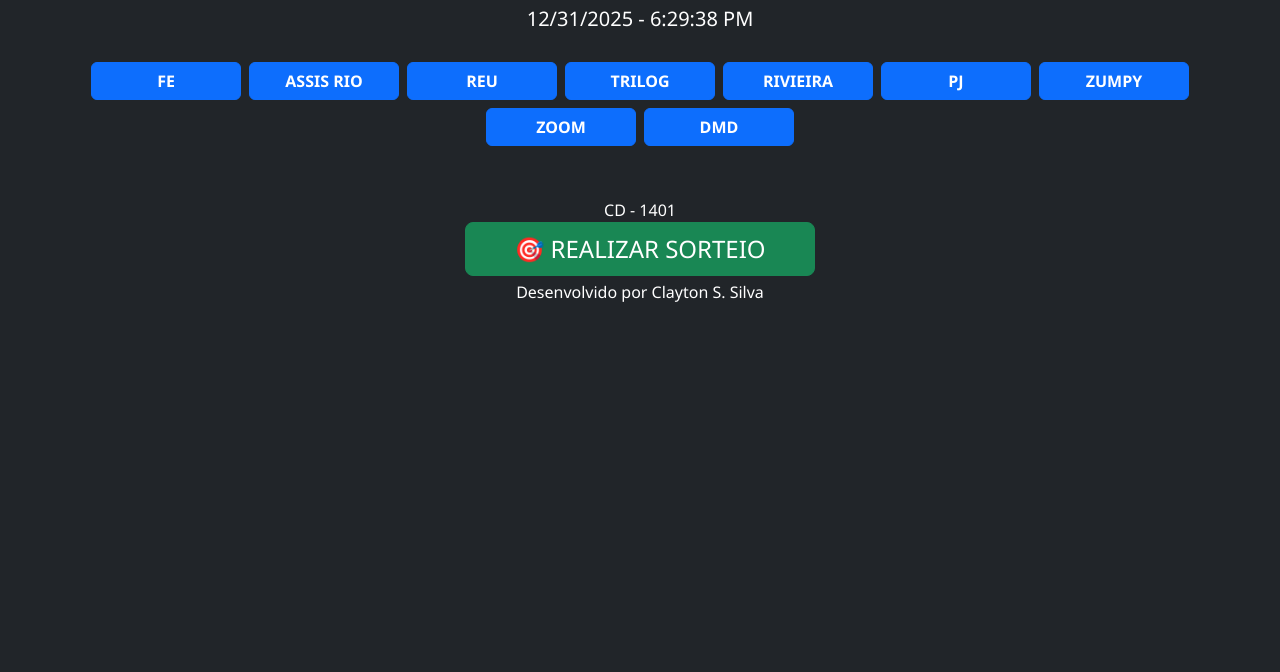
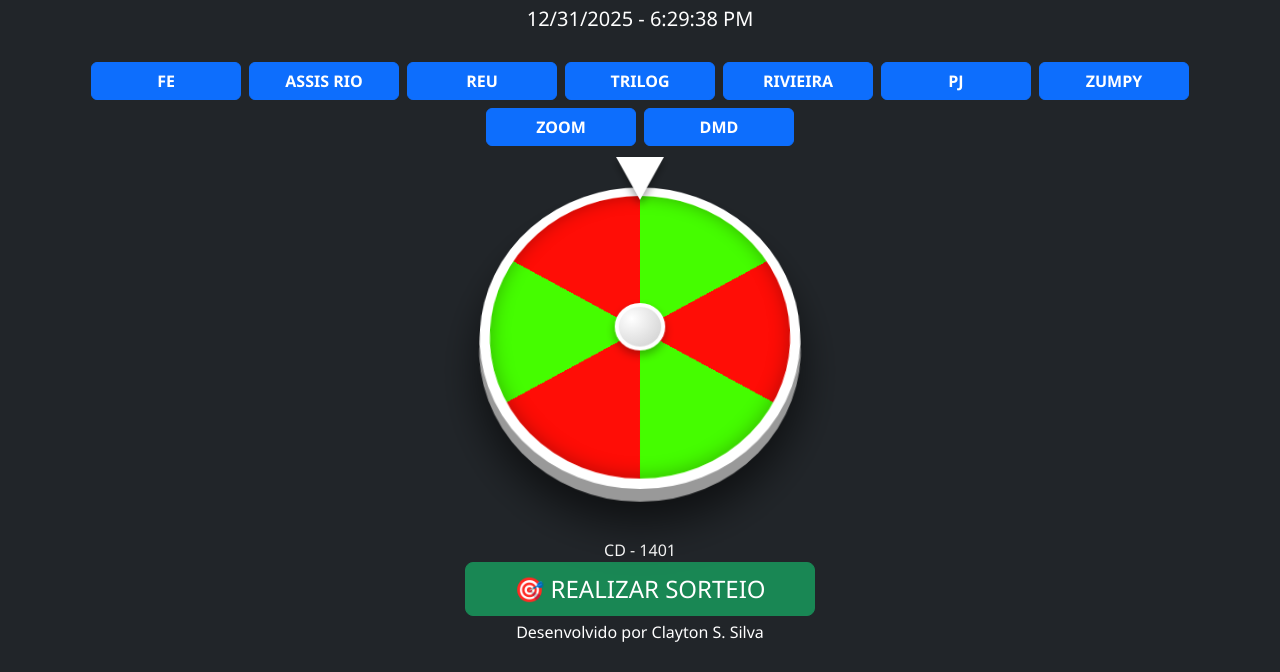
Before and after one commit to notyalcc/Sorteio-Malha-fina, a Flask app: page / in a window 1280 px wide. Shown: the part 312-984 px from the top of the page. Before the commit the page ends 614 px from the top, so only its background shows below. Run offline with Flask 3, Linux system fonts and the light colour scheme; the visitor is signed in with stand-in values (Sample User, id 1).

Commit message:
Add files via upload

```diff
--- a/app.py
+++ b/app.py
@@ -1,8 +1,15 @@
 from flask import Flask, render_template, request, jsonify, session, redirect, url_for, render_template_string
-import random, json, os
+import random, json, os, sys, webbrowser
+from threading import Timer
 
 # Define o diretório base como o local deste script
-BASE_DIR = os.path.dirname(os.path.abspath(__file__))
+if getattr(sys, 'frozen', False):
+    # Se for executável (PyInstaller), usa o diretório do .exe
+    BASE_DIR = os.path.dirname(sys.executable)
+else:
+    # Se for script Python, usa o diretório do script
+    BASE_DIR = os.path.dirname(os.path.abspath(__file__))
+
 app = Flask(__name__)
 
 app.secret_key = "chave_secreta_segura" # Necessário para o login funcionar
@@ -116,7 +123,7 @@ def configuracao():
 
     return render_template_string(CONFIG_HTML, botoes=botoes)
 
-# --- TEMPLATES HTML (Movidos para o final para limpeza do código) ---
+# --- TEMPLATES HTML ---
 
 LOGIN_USUARIO_HTML = """
 <!DOCTYPE html>
@@ -220,6 +227,10 @@ CONFIG_HTML = """
 </html>
 """
 
+def abrir_navegador():
+    webbrowser.open_new("http://127.0.0.1:5000")
+
 if __name__ == "__main__":
-    # Em produção, o servidor (Gunicorn/Waitress) gerencia a porta, mas para teste local:
-    app.run(host="0.0.0.0", port=int(os.environ.get("PORT", 5000)))
+    # Abre o navegador automaticamente após 1 segundo
+    Timer(1, abrir_navegador).start()
+    app.run(host="0.0.0.0", port=5000)
--- a/static/custom.js
+++ b/static/custom.js
@@ -1,10 +1,23 @@
 let botoes = [];
 let escolhaUsuario = null;
 let ultimoBotao = "";
+let rotacaoAtual = 0; // Para controlar a rotação da roleta
+
+// Mapeamento das frases para os segmentos da roleta (0 a 5)
+// A ordem deve bater com as cores do CSS: Verde, Vermelho, Verde, Vermelho...
+const opcoesRoleta = [
+    'CARRO LIBERADO',    // 0: 0-60 graus (Verde)
+    'VAI PARA MALHA',    // 1: 60-120 graus (Vermelho)
+    'PODE SEGUIR',       // 2: 120-180 graus (Verde)
+    'SEGUIR PARA MALHA', // 3: 180-240 graus (Vermelho)
+    'AUTORIZADO',        // 4: 240-300 graus (Verde)
+    'VOCÊ MALHOU'        // 5: 300-360 graus (Vermelho)
+];
 
 document.addEventListener("DOMContentLoaded", function () {
     const resultado = document.getElementById("resultado");
     const sortearBtn = document.getElementById("sortear-btn");
+    const roletaEl = document.getElementById("roleta");
     botoes = document.querySelectorAll(".botao-personalizado");
 
     function atualizarDataHora() {
@@ -23,26 +36,48 @@ document.addEventListener("DOMContentLoaded", function () {
     }
 
     async function sortear() {
-        let animar = ["CARRO LIBERADO", "VAI PARA MALHA", "AUTORIZADO", "PODE SEGUIR", "VOCÊ MALHOU"];
-        for (let i = 0; i < 15; i++) {
-            const temp = animar[Math.floor(Math.random() * animar.length)];
-            resultado.innerText = temp;
-            resultado.style.color = "#cccccc";
-            resultado.style.transform = "scale(1.2)";
-            await new Promise(r => setTimeout(r, 150));
-        }
+        // Limpa o resultado anterior enquanto gira
+        resultado.innerText = "";
 
+        // 1. Busca o resultado no servidor
         const res = await fetch("/sortear", {
             method: "POST",
             headers: {"Content-Type": "application/json"},
             body: JSON.stringify({escolha: escolhaUsuario, botao_nome: ultimoBotao})
         });
         const data = await res.json();
-        resultado.innerText = data.palavra;
-        resultado.style.color = data.cor;
-        resultado.style.transform = "scale(1.5)";
-        falar(`${data.botao} - ${data.palavra}`);
-        escolhaUsuario = null;
+
+        // 2. Calcula onde a roleta deve parar
+        // Encontra o índice da frase sorteada na nossa lista de opções
+        let indiceAlvo = opcoesRoleta.indexOf(data.palavra);
+
+        // Se a frase do servidor não estiver na lista (segurança), pega uma aleatória da cor certa
+        if (indiceAlvo === -1) {
+            // Se for verde (liberado), usa índice 0, se vermelho, usa 1
+            indiceAlvo = (data.cor === "#45fd00") ? 0 : 1;
+        }
+
+        // Cada fatia tem 60 graus. O centro da fatia é (indice * 60) + 30.
+        // Como a seta está no topo (0 graus), precisamos girar a roleta para que o ângulo alvo fique no topo.
+        // A rotação é no sentido horário, então subtraímos o ângulo alvo de 360 (ou invertemos o sinal).
+        // Adicionamos voltas extras (360 * 5) para dar o efeito de giro rápido.
+
+        const anguloFatia = 60;
+        const anguloAlvo = 360 - ((indiceAlvo * anguloFatia) + (anguloFatia / 2));
+
+        // Atualiza a rotação global acumulando para sempre girar para frente
+        rotacaoAtual += (360 * 5) + (anguloAlvo - (rotacaoAtual % 360));
+
+        roletaEl.style.transform = `rotate(${rotacaoAtual}deg)`;
+
+        // 3. Aguarda o fim da animação (4 segundos definidos no CSS) para mostrar o resultado
+        setTimeout(() => {
+            resultado.innerText = data.palavra;
+            resultado.style.color = data.cor;
+            resultado.style.transform = "scale(1.5)";
+            falar(`${data.botao} - ${data.palavra}`);
+            escolhaUsuario = null;
+        }, 4000); // Tempo igual ao transition do CSS
     }
 
     sortearBtn.addEventListener("click", () => {
--- a/static/style.css
+++ b/static/style.css
@@ -26,3 +26,84 @@ body {
     padding: 0;
     color: #ffffff;
 }
+
+/* Estilos da Roleta */
+.roleta-container {
+    position: relative;
+    width: 320px;
+    height: 320px;
+    margin: 20px auto;
+    perspective: 1000px; /* Adiciona profundidade 3D */
+}
+
+/* Palco inclinado */
+.roleta-palco {
+    width: 100%;
+    height: 100%;
+    position: relative;
+    transform: rotateX(20deg); /* Inclinação 3D */
+    transform-style: preserve-3d;
+}
+
+/* Camada de fundo (Espessura estática) */
+.roleta-fundo {
+    position: absolute;
+    top: 12px; /* Deslocado para baixo para criar volume */
+    left: 0;
+    width: 100%;
+    height: 100%;
+    border-radius: 50%;
+    background-color: #999; /* Cor da lateral */
+    box-shadow: 0 20px 40px rgba(0,0,0,0.6); /* Sombra no chão */
+    z-index: 0;
+}
+
+.roleta {
+    position: relative;
+    width: 100%;
+    height: 100%;
+    border-radius: 50%;
+    border: 10px solid #ffffff;
+    box-shadow: inset 0 0 20px rgba(0,0,0,0.3); /* Sombra interna */
+    /* Cria 6 fatias alternando Verde e Vermelho */
+    background: conic-gradient(
+        #45fd00 0deg 60deg,   /* Verde */
+        #ff0d06 60deg 120deg, /* Vermelho */
+        #45fd00 120deg 180deg, /* Verde */
+        #ff0d06 180deg 240deg, /* Vermelho */
+        #45fd00 240deg 300deg, /* Verde */
+        #ff0d06 300deg 360deg  /* Vermelho */
+    );
+    transition: transform 4s cubic-bezier(0.25, 0.1, 0.25, 1); /* Curva de animação suave */
+    z-index: 1;
+    transform-style: preserve-3d;
+}
+
+/* Centro da Roleta (Hub) */
+.centro-roleta {
+    position: absolute;
+    top: 50%;
+    left: 50%;
+    transform: translate(-50%, -50%) translateZ(10px); /* Salta para fora */
+    width: 50px;
+    height: 50px;
+    background: radial-gradient(circle at 30% 30%, #ffffff, #cccccc);
+    border-radius: 50%;
+    box-shadow: 0 5px 10px rgba(0,0,0,0.3);
+    border: 4px solid #fff;
+}
+
+.seta {
+    position: absolute;
+    top: -25px;
+    left: 50%;
+    transform: translateX(-50%);
+    width: 0;
+    height: 0;
+    border-left: 25px solid transparent;
+    border-right: 25px solid transparent;
+    border-top: 50px solid #fff; /* Triângulo branco apontando para baixo */
+    z-index: 10;
+    filter: drop-shadow(0 5px 5px rgba(0,0,0,0.4));
+    transform: translateX(-50%) translateZ(20px); /* Flutua acima da roleta */
+}
--- a/templates/index.html
+++ b/templates/index.html
@@ -25,6 +25,17 @@
         {% endfor %}
     </div>
 
+    <!-- Estrutura da Roleta -->
+    <div class="roleta-container mb-4">
+        <div class="roleta-palco">
+            <div class="roleta-fundo"></div> <!-- Simula a espessura 3D -->
+            <div class="roleta" id="roleta">
+                <div class="centro-roleta"></div> <!-- Cubo central -->
+            </div>
+            <div class="seta"></div>
+        </div>
+    </div>
+
     <div id="resultado" class="display-1 mt-5 fw-bold animated"></div>
     <div class="mt-4 animated fadeInDown">CD - 1401 </div>
     <button class="btn btn-success btn-lg px-5" id="sortear-btn">🎯 REALIZAR SORTEIO</button>
```
Also changed, not shown: templates/config.html (added, +51 -0 lines), templates/login.html (added, +21 -0 lines), templates/login_usuario.html (added, +26 -0 lines), README.md, 1 other file.
